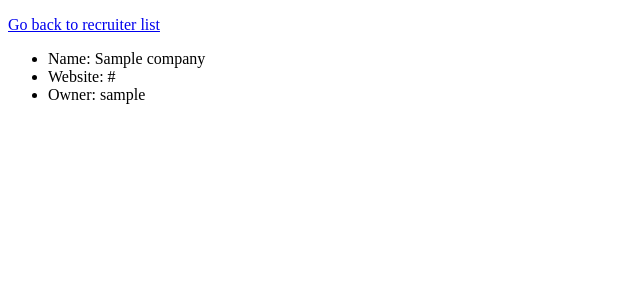
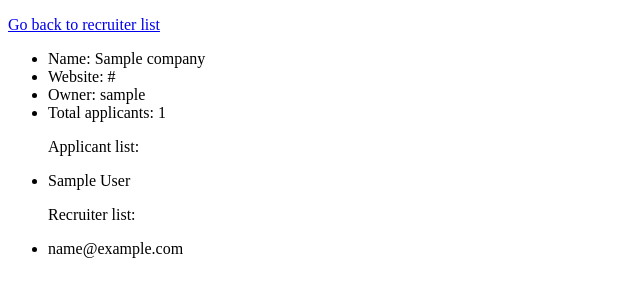
Before and after one commit to dsecop/Recruit-CRM, a Django app: page /companies/dashboard/1/ in a window 1280 px wide. Shown: the part 104-404 px from the top of the page, without its empty margins (0-640 px from the left). Run offline with Django 4.2, Linux system fonts and the light colour scheme; a user stored in the database is signed in; tables that the repository leaves empty hold one stand-in row (values such as "Sample post").

Commit message:
feat: Add company dashboard template [#27]

```diff
--- a/templates/company_dashboard.html
+++ b/templates/company_dashboard.html
@@ -7,6 +7,19 @@
         <li>Name: {{ company.name }}</li>
         <li>Website: {{ company.website }}</li>
         <li>Owner: {{ company.owner }}</li>
+        <li>Total applicants: {{ total_applicant_number }}</li>
+    </ul>
+    <ul>
+        <p>Applicant list:</p>
+        {% for applicant in company.applicants.all %}
+            <li>{{ applicant }}</li>
+        {% endfor %}
+    </ul>
+        <ul>
+        <p>Recruiter list:</p>
+        {% for recruiter in company.recruiter_set.all %}
+            <li>{{ recruiter }}</li>
+        {% endfor %}
     </ul>
 
 {#    <p><a href='{% url 'companies:recruiter-update' recruiter.id %}'>Update recruiter</a></p>#}
```
